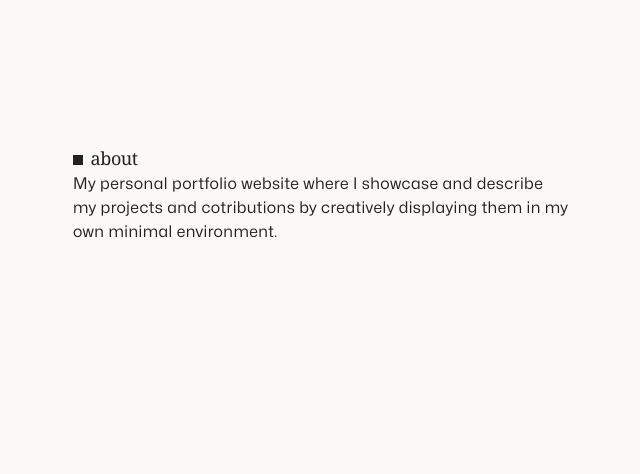
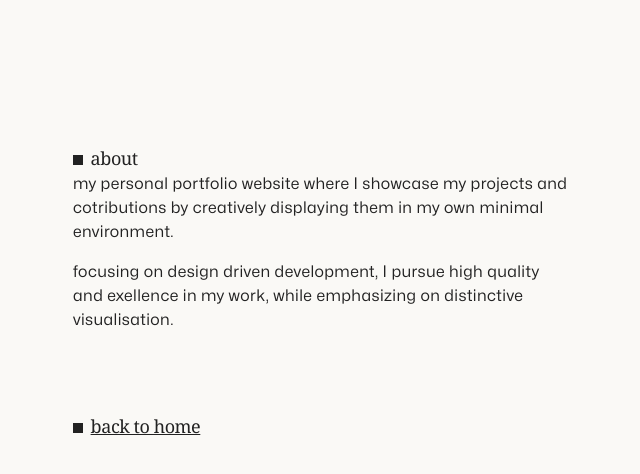
Before and after one commit to denislav-d/personal-portfolio, a Next.js app: page /about in a window 1280 px wide. Shown: the top 474 px of the page, without its empty margins (319-959 px from the left). Built offline with nearby package versions, Linux system fonts and the light colour scheme.

Commit message:
About page progress
Still need to incorporate a new hero page, including about page and projects

```diff
--- a/src/app/about/page.tsx
+++ b/src/app/about/page.tsx
@@ -1,14 +1,20 @@
+import BackButton from "@/components/BackButton";
+
 export default function About() {
   return (
     <section className="container z-10 mx-auto mb-20 mt-24 flex flex-col px-10 md:w-full md:min-w-[512px] md:max-w-xl lg:mt-36">
-      <h1 className="font-serif text-lg font-medium tracking-tight text-dark before:mr-2 before:inline-block before:h-[0.6rem] before:w-[0.6rem] before:bg-dark before:content-['']">
-        about
-      </h1>
-      <p className="max-w-xs text-base leading-6 tracking-wide text-dark sm:max-w-lg">
-        My personal portfolio website where I showcase and describe my projects
-        and cotributions by creatively displaying them in my own minimal
+      <h1 className="text-title">about</h1>
+      <p className="text-secondary mb-4">
+        my personal portfolio website where I showcase my projects and
+        cotributions by creatively displaying them in my own minimal
         environment.
       </p>
+      <p className="text-secondary mb-20">
+        focusing on design driven development, I pursue high quality and
+        exellence in my work, while emphasizing on distinctive visualisation.
+      </p>
+
+      <BackButton />
     </section>
   );
 }
--- a/src/components/Project.tsx
+++ b/src/components/Project.tsx
@@ -8,7 +8,7 @@ export default function Project({ project }: ProjectProps) {
   return (
     <>
       <div className="mb-2 flex items-center justify-between text-dark">
-        <h1 className="text-title">{project.title}</h1>
+        <h1 className="text-title underline">{project.title}</h1>
       </div>
       <div className="text-secondary">{project.description}</div>
     </>
```
